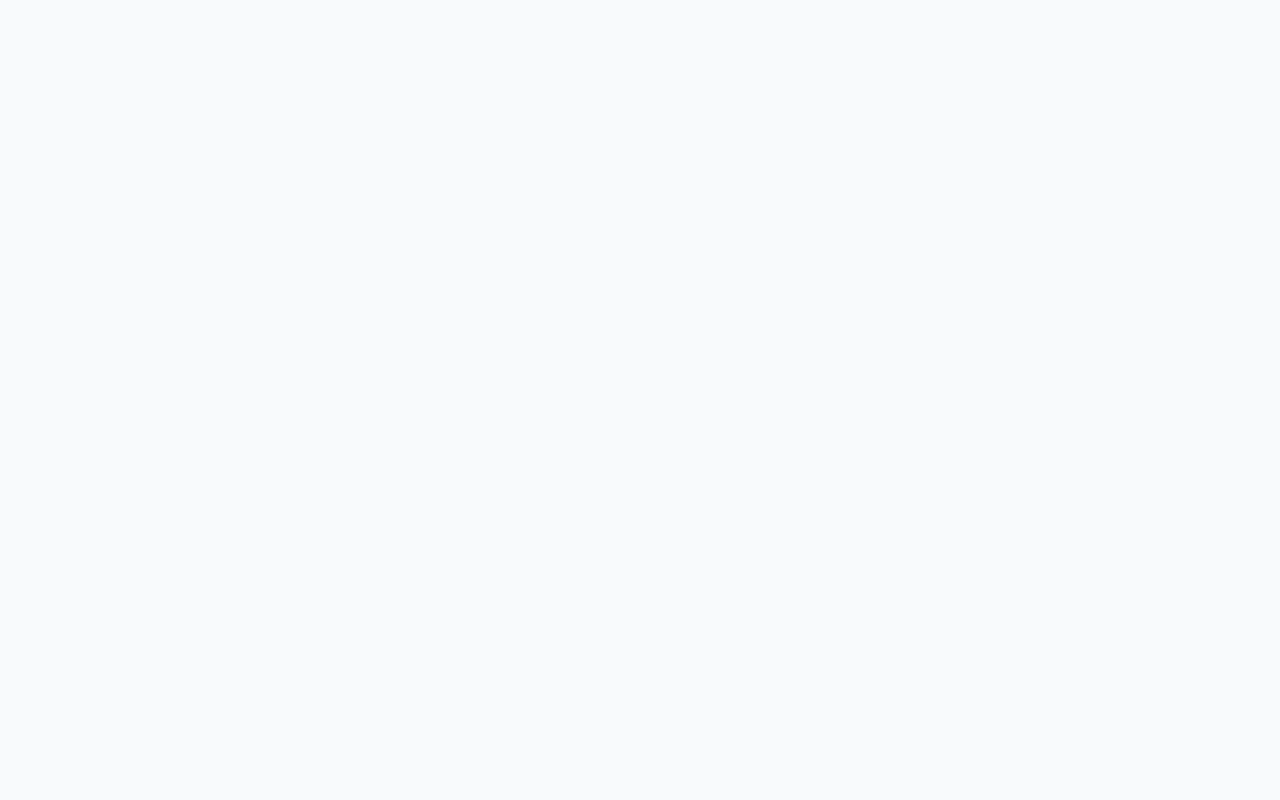
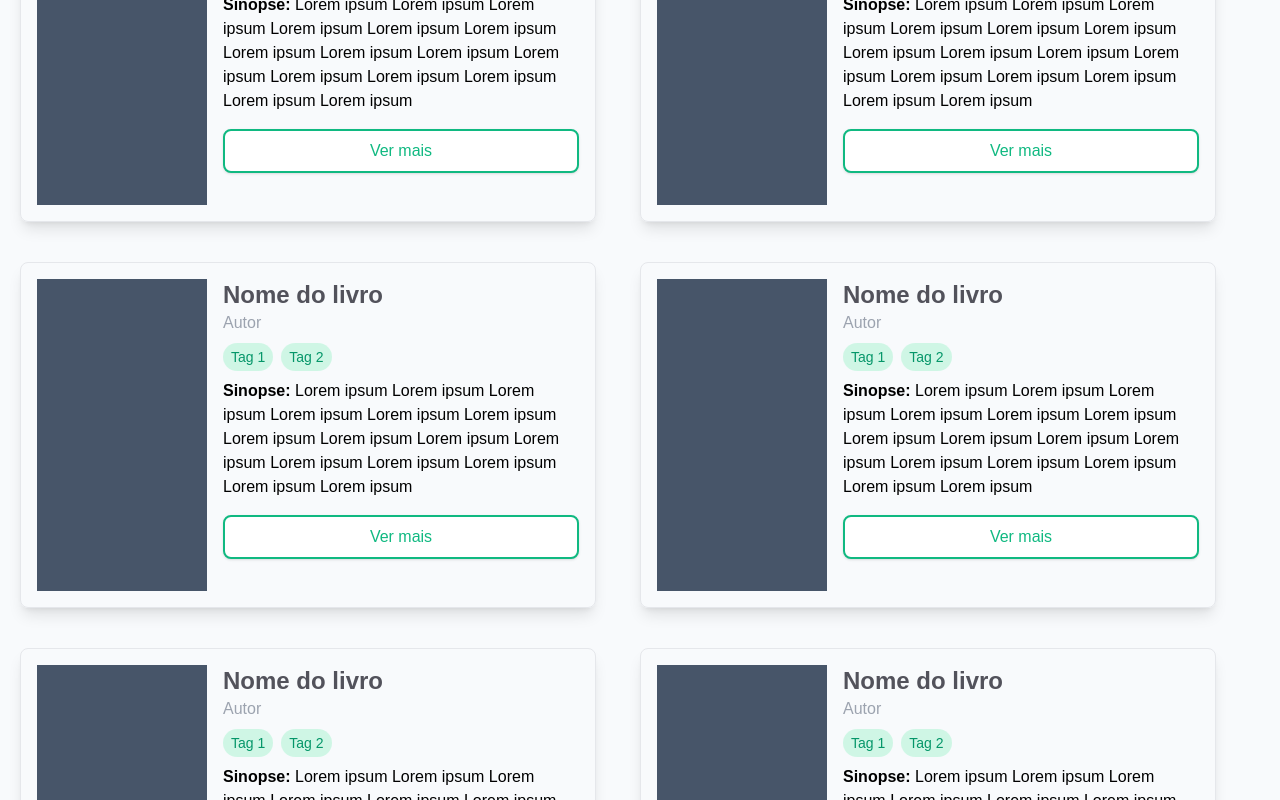
Before and after one commit to Sara-MF/FindBook, a React (Vite) app: page / in a window 1280 px wide. Shown: the part 1100-1900 px from the top of the page. Before the commit the page ends 884 px from the top, so only its background shows below. Built offline with nearby package versions, Linux system fonts and the light colour scheme.

Commit message:
criando components card e tag para mostrar os livros

```diff
--- a/src/components/Button.tsx
+++ b/src/components/Button.tsx
@@ -10,8 +10,8 @@ type Props = {
 export function Button({ title, className, variant = 'dark', onClick }: Props) {
     return (
         <button className={classNames([
-            'bg-emerald-500 px-6 py-2 rounded-lg shadow text-white text-medium mb-8',
-            variant === 'dark' ? 'bg-emerald-500 text-white' : 'bg-white border-2 border-emerald-500 text-emerald-500',
+            'bg-emerald-500 px-6 py-2 rounded-lg shadow text-medium mb-8',
+            variant === 'dark' ? 'bg-emerald-500 text-white' : 'bg-white text-emerald-500 border-2 border-emerald-500',
             className
         ])}
         onClick={onClick}
--- /dev/null
+++ b/src/components/Card.tsx
@@ -0,0 +1,25 @@
+import { Button } from "./Button"
+import { Tag } from "./Tag"
+
+export function Card() {
+
+  return (
+    <div className="grid grid-cols-3 shadow-lg rounded-lg border border-gray-200 lg:max-w-xl p-4 gap-4 mb-10">
+
+      <div className="col-span-1 w-full h-full bg-slate-600"></div>
+
+      <div className="col-span-2">
+        <p className="font-bold text-2xl text-zinc-600">Nome do livro</p>
+        <p className="font-light text-md text-gray-400 mb-2">Autor</p>
+        <div className="flex gap-2">
+          <Tag title="Tag 1" />
+          <Tag title="Tag 2" />
+        </div>
+        <p className="mb-4"><strong>Sinopse:</strong> Lorem ipsum Lorem ipsum Lorem ipsum Lorem ipsum Lorem ipsum Lorem ipsum Lorem ipsum Lorem ipsum Lorem ipsum Lorem ipsum Lorem ipsum Lorem ipsum Lorem ipsum Lorem ipsum Lorem ipsum</p>
+        <Button title="Ver mais" variant='light' className="w-full mb-0 hover:bg-emerald-500 hover:text-white"/>
+      </div>
+
+    </div>
+  )
+
+}
--- a/src/components/Header.tsx
+++ b/src/components/Header.tsx
@@ -10,7 +10,7 @@ export function Header() {
             <Container>
                 <Title />
                 <div className="mt-28">
-                    <p className="text-7xl font-bold text-zinc-700 mb-14">Encontre livros <br/> que são a sua cara!</p>
+                    <p className="text-4xl md:text-5xl lg:text-6xl xl:text-7xl font-bold text-zinc-700 mb-14">Encontre livros <br/> que são a sua cara!</p>
                     <Button title='Pesquisar Livros' />
                 </div>
             </Container>
--- /dev/null
+++ b/src/components/Tag.tsx
@@ -0,0 +1,13 @@
+type Props = {
+  title: string;
+}
+
+export function Tag({ title }: Props) {
+
+  return (
+    <p className="rounded-full bg-emerald-200 bg-opacity-50 text-sm text-emerald-600 text-center w-fit px-2 py-1 mb-2">
+      {title}
+    </p>
+  )
+
+}
--- a/src/pages/Home/index.tsx
+++ b/src/pages/Home/index.tsx
@@ -3,6 +3,7 @@ import { SectionTitle } from "../../components/SectionTitle"
 import { Container } from "../../components/Container"
 import { Button } from "../../components/Button"
 import { useCallback, useState } from "react"
+import { Card } from "../../components/Card"
 
 const booksGender = [
   'Ação',
@@ -28,12 +29,12 @@ export function Home() {
     }, [selectedGender]);
 
     return (
-        <>
+        <div className="mb-10">
             <Header />
             <Container>
                 <div>
                     <SectionTitle title='O que você quer ler hoje?' />
-                    <div className="gap-4 grid sm:grid-cols-4 md:grid-cols-9">
+                    <div className="gap-4 grid grid-cols-4 lg:grid-cols-9">
                         {booksGender.map(book =>
                             <Button title={book}
                                     variant={selectedGender.includes(book) ? 'dark' : 'light'}
@@ -43,10 +44,19 @@ export function Home() {
                 </div>
                 <div>
                     <p className="text-zinc-700 text-2xl mt-8 mb-5">Sobre o que você gostaria de receber uma recomendação de livro hoje?</p>
-                    <input className="w-full outline-1 outline-emerald-500 py-2 px-4 rounded-lg mb-16 border-2 border-slate-300 shadow-lg"
+                    <input className="w-full outline-1 outline-emerald-500 py-2 px-4 rounded-lg mb-10 border-2 border-slate-300 shadow-lg"
                         type="text" placeholder="Eu gostaria de ler sobre..." />
                 </div>
+            <SectionTitle title='Livros recomendados' />
+            <div className="lg:grid lg:grid-cols-2">
+                <Card />
+                <Card />
+                <Card />
+                <Card />
+                <Card />
+                <Card />
+            </div>
             </Container>
-        </>
+        </div>
     )
 }
```
